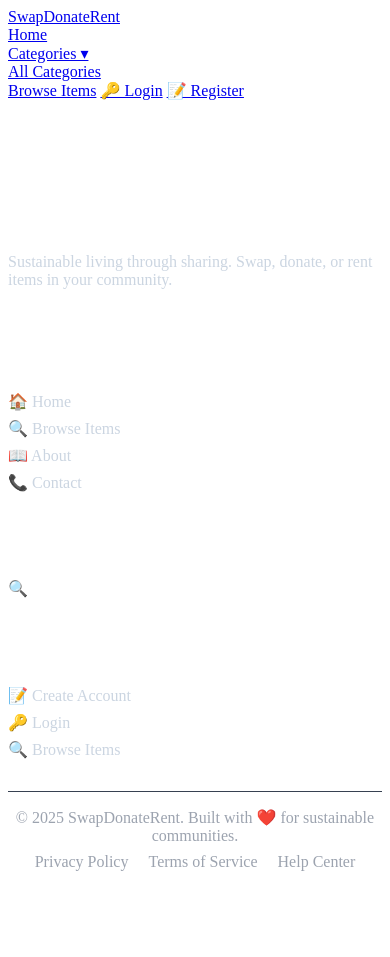
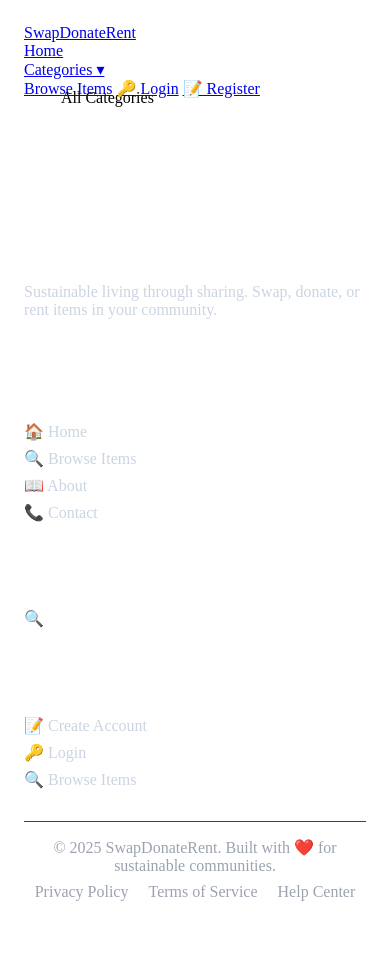
Before and after one commit to rifa-sanjida/SwapDrent, a Django app: template templates/base.html in a window 390 px wide. Before the commit the page ends 871 px from the top, so only its background shows below. Run offline with Django 5.2, Linux system fonts and the light colour scheme; the template is opened without the code that fills it, so the values that code supplies are empty.

Commit message:
Enhance base template with new styles and responsiveness
Added additional styles for dropdown and message components along with responsive improvements.

```diff
--- a/templates/base.html
+++ b/templates/base.html
@@ -179,3 +179,126 @@
             </div>
         </div>
     </footer>
+
+    <script src="/static/js/main.js"></script>
+    {% block extra_js %}{% endblock %}
+
+    <style>
+        /* Additional styles for the enhanced base template */
+        .dropdown-content a {
+            display: flex;
+            align-items: center;
+            justify-content: space-between;
+            padding: 10px 16px;
+            color: var(--dark);
+            text-decoration: none;
+            transition: background-color 0.3s;
+            border-bottom: 1px solid var(--border-light);
+        }
+
+        .dropdown-content a:last-child {
+            border-bottom: none;
+        }
+
+        .dropdown-content a:hover {
+            background-color: var(--light);
+        }
+
+        .dropdown-content a[style*="color: var(--danger)"]:hover {
+            background-color: #fee2e2;
+        }
+
+        .messages .message {
+            display: flex;
+            align-items: center;
+            gap: 0.5rem;
+            padding: 1rem 1.5rem;
+            border-radius: 8px;
+            margin-bottom: 1rem;
+            border-left: 4px solid;
+        }
+
+        .messages .message.success {
+            background: #d1fae5;
+            color: #065f46;
+            border-left-color: #10b981;
+        }
+
+        .messages .message.error {
+            background: #fee2e2;
+            color: #991b1b;
+            border-left-color: #ef4444;
+        }
+
+        .messages .message.warning {
+            background: #fef3c7;
+            color: #92400e;
+            border-left-color: #f59e0b;
+        }
+
+        .messages .message.info {
+            background: #dbeafe;
+            color: #1e40af;
+            border-left-color: #3b82f6;
+        }
+
+        footer a:hover {
+            color: white !important;
+        }
+
+        /* Responsive improvements */
+        @media (max-width: 768px) {
+            .navbar {
+                padding: 1rem;
+                flex-direction: column;
+                gap: 1rem;
+            }
+
+            .nav-links {
+                flex-wrap: wrap;
+                justify-content: center;
+                gap: 1rem;
+            }
+
+            .dropdown-content {
+                position: fixed;
+                top: auto;
+                left: 50%;
+                transform: translateX(-50%);
+                width: 90%;
+                max-width: 300px;
+            }
+
+            footer .container {
+                padding: 1rem;
+            }
+        }
+
+        /* Smooth transitions */
+        .dropdown-content {
+            transition: all 0.3s ease;
+        }
+
+        .nav-links a {
+            position: relative;
+            overflow: hidden;
+        }
+
+        .nav-links a::after {
+            content: '';
+            position: absolute;
+            bottom: 0;
+            left: 50%;
+            width: 0;
+            height: 2px;
+            background: white;
+            transition: all 0.3s ease;
+            transform: translateX(-50%);
+        }
+
+        .nav-links a:hover::after {
+            width: 80%;
+        }
+    </style>
+</body>
+</html>
```
